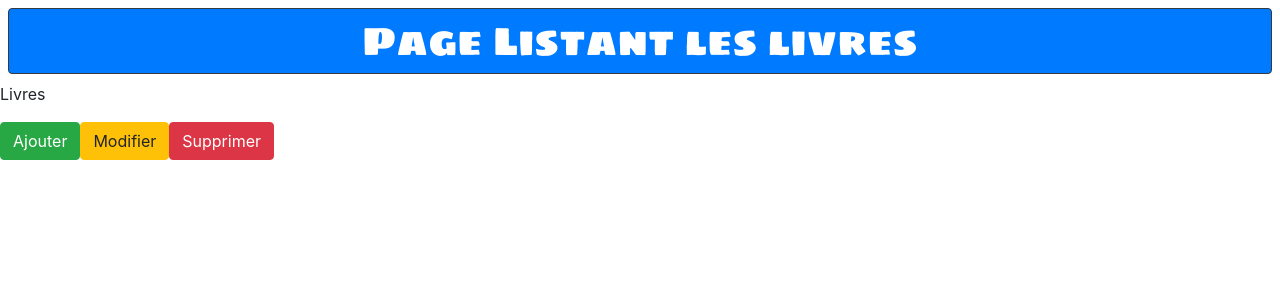
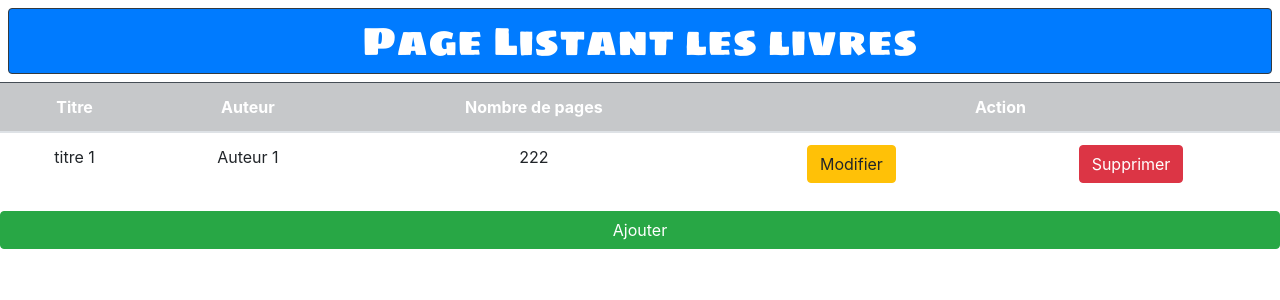
Before and after one commit to seifo83/biblio, a React (Create React App) app: page / in a window 1280 px wide. Shown: the top 300 px of the page. Built offline with nearby package versions, Linux system fonts and the light colour scheme.

Commit message:
Add/StateFull/Livres

```diff
--- a/src/App.js
+++ b/src/App.js
@@ -1,16 +1,15 @@
 import React from "react";
 import TitreH1 from "./components/Titres/TitreH1";
 import Botton from  "./components/Bouton/BottonComp"
+import LivresComp from "./containers/Livres/LivresComp"
 
 function App() {
   return (
     <>
 
       <TitreH1>Page Listant les livres</TitreH1>
-      <p>Livres</p>
-      <Botton typeBtn ="btn-success" clic = {()=> alert(" l'effet la fonction de clic du btn ajoute")}>Ajouter</Botton>
-      <Botton typeBtn ="btn-warning" clic = {()=> alert(" l'effet la fonction de clic modifier")}>Modifier</Botton>
-      <Botton typeBtn ="btn-danger" clic = {()=> alert(" l'effet la fonction de clic supprimer")}>Supprimer</Botton>
+      <LivresComp></LivresComp>
+      <Botton typeBtn ="btn-success" sizeBtn="w-100" clic = {()=> alert(" l'effet la fonction de clic du btn ajoute")}>Ajouter</Botton>
 
 
     </>
--- /dev/null
+++ b/src/containers/Livres/LivresComp.js
@@ -0,0 +1,33 @@
+import React from 'react';
+import Botton from  "../../components/Bouton/BottonComp";
+
+const LivCompt = (props) => {
+
+     return (
+
+          <>
+               <table className= "table text-center">
+                    <thead>
+                         <tr className="table-dark">
+                              <th>Titre</th>
+                              <th>Auteur</th>
+                              <th>Nombre de pages</th>
+                              <th colSpan="2">Action</th>
+                         </tr>
+                    </thead>
+                    <tbody>
+                         <tr>
+                              <td>titre 1</td>
+                              <td>Auteur 1</td>
+                              <td>222</td>
+                              <td><Botton typeBtn ="btn-warning" clic = {()=> alert(" l'effet la fonction de clic modifier")}>Modifier</Botton></td>
+                              <td><Botton typeBtn ="btn-danger" clic = {()=> alert(" l'effet la fonction de clic supprimer")}>Supprimer</Botton></td>
+                         </tr>
+                    </tbody>
+               </table>
+          </>
+
+      );
+ }
+
+export default LivCompt;
```
Also changed, not shown: 1 other file (tests, documents, lock files or other folders).
